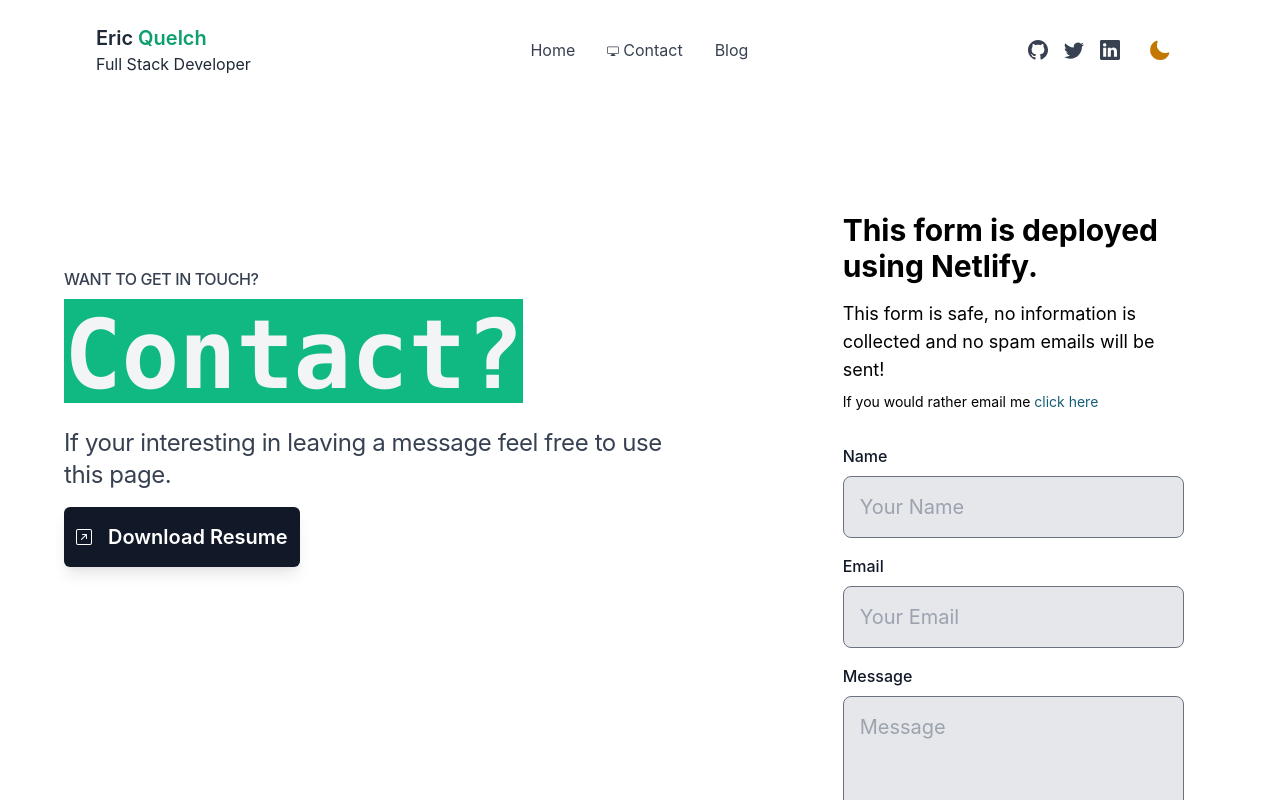
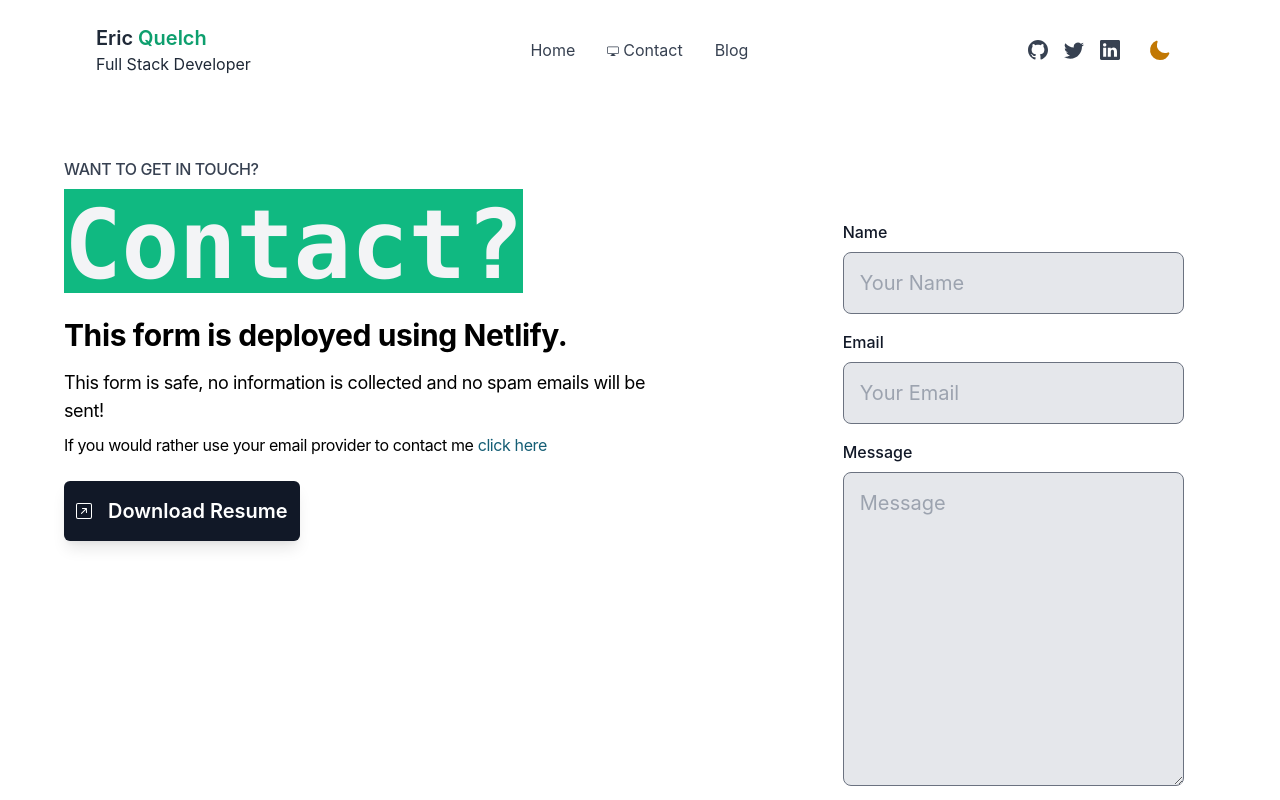
Before and after one commit to quelchx/quelchx.com, a Next.js app: page /contact in a window 1280 px wide. Shown: the top 800 px of the page. Built offline with nearby package versions, Linux system fonts and the light colour scheme.

Commit message:
small changes to contact page

```diff
--- a/src/components/Form/index.tsx
+++ b/src/components/Form/index.tsx
@@ -5,23 +5,10 @@ import FormInput from "./FormInput";
 const Form = () => {
   return (
     <div className="w-full rounded-none dark:lg:bg-gray-900 dark:bg-gray-800 lg:rounded-3xl lg:w-6/12 xl:w-5/12">
-      <div className="flex flex-col items-start justify-start w-full h-full p-10 lg:p-16 xl:p-24">
+      <div className="flex flex-col items-start justify-start w-full h-full px-10 lg:px-16 xl:p-24">
         <Animate animation="fade-down" delay="200" duration="500">
-          <p className="w-full py-4 text-3xl font-bold dark:text-gray-100">
-            This form is deployed using Netlify.
-          </p>
-          <p className="text-lg dark:text-gray-300">
-            This form is safe, no information is collected and no spam emails
-            will be sent!
-          </p>
-          <p className="py-2 text-sm">
-            If you would rather email me{" "}
-            <a
-              className="text-cyan-800 dark:text-cyan-500 hover:border-b-2 hover:border-cyan-700"
-              href="mailto:quelchx@gmail.com"
-            >
-              click here
-            </a>
+          <p className="text-lg block lg:hidden dark:text-gray-300">
+            Please fill out these fields
           </p>
         </Animate>
         <div className="relative w-full mt-6 space-y-4">
--- a/src/components/Hero/ContactHero.tsx
+++ b/src/components/Hero/ContactHero.tsx
@@ -28,13 +28,28 @@ const ContactHero = () => {
                 </h1>
               </section>
             </div>
-            <p className="pt-4 text-2xl text-gray-700 dark:text-gray-200">
-              If your interesting in leaving a message feel free to use this
-              page.
-            </p>
+            <Animate animation="fade-down" delay="200" duration="500">
+              <p className="w-full py-4 text-3xl font-bold dark:text-gray-100">
+                This form is deployed using Netlify.
+              </p>
+              <p className="text-lg dark:text-gray-300">
+                This form is safe, no information is collected and no spam
+                emails will be sent!
+              </p>
+              <p className="py-2">
+                If you would rather use your email provider to contact me{" "}
+                <a
+                  className="text-cyan-800 dark:text-cyan-500 hover:border-b-2 hover:border-cyan-700"
+                  href="mailto:quelchx@gmail.com"
+                >
+                  click here
+                </a>
+              </p>
+            </Animate>
+
             <button className="py-4">
               <a
-                target='_blank'
+                target="_blank"
                 rel="noreferrer"
                 href={`https://raw.githubusercontent.com/quelchx/quelchx/main/EQ-Developer.pdf`}
                 className="flex flex-row items-center px-3 py-4 mb-20 space-x-4 text-xl font-semibold text-white bg-gray-900 rounded-md shadow-lg hvr-curl-top-right is-button md:mb-0 dark:text-gray-700 dark:bg-white"
--- a/src/pages/contact.tsx
+++ b/src/pages/contact.tsx
@@ -14,7 +14,6 @@ const Contact: NextPage = () => {
         <div className="mx-auto max-w-7xl">
           <div className="flex flex-col lg:flex-row">
             <ContactHero />
-
             <Form />
           </div>
         </div>
```
